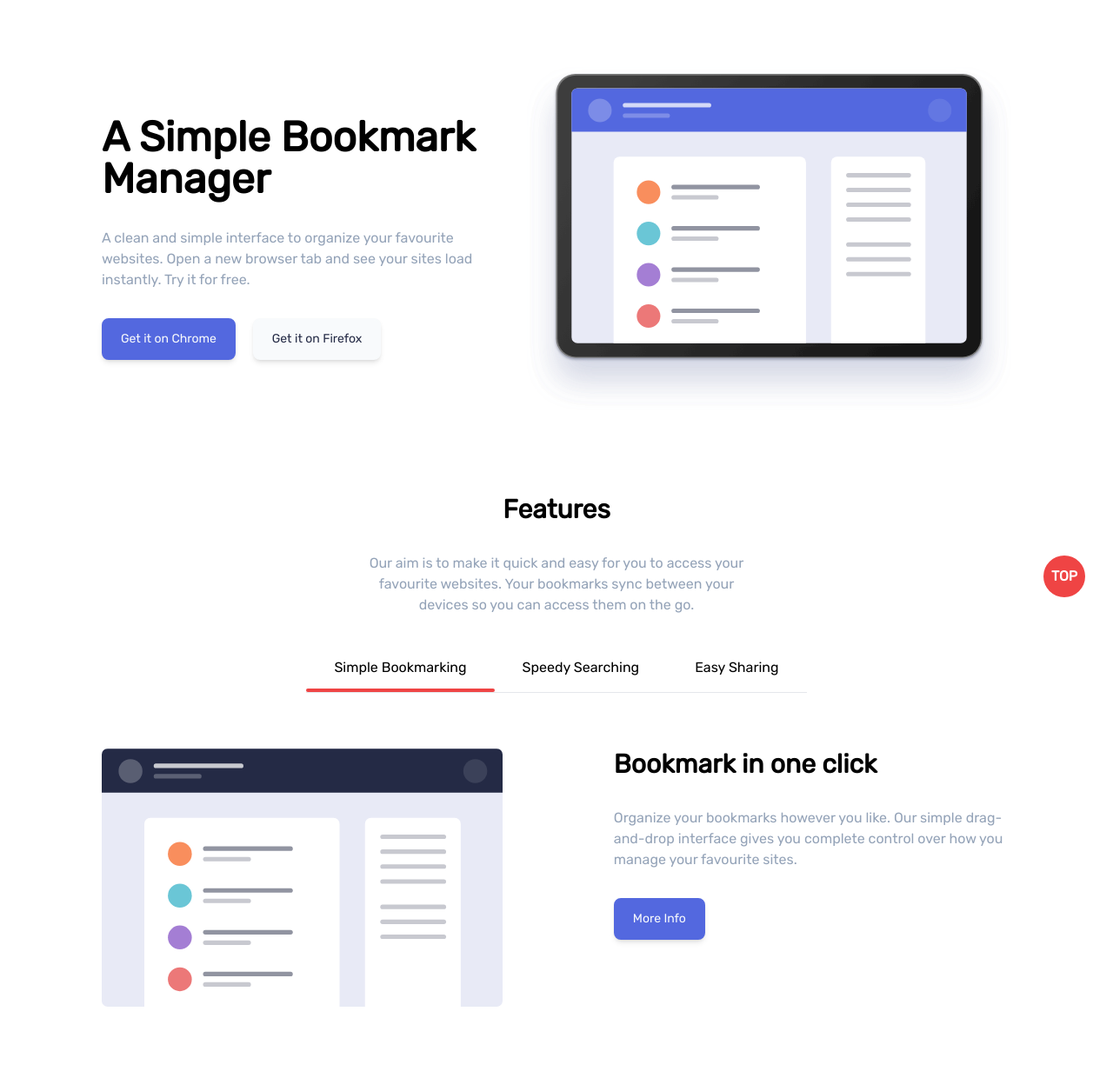
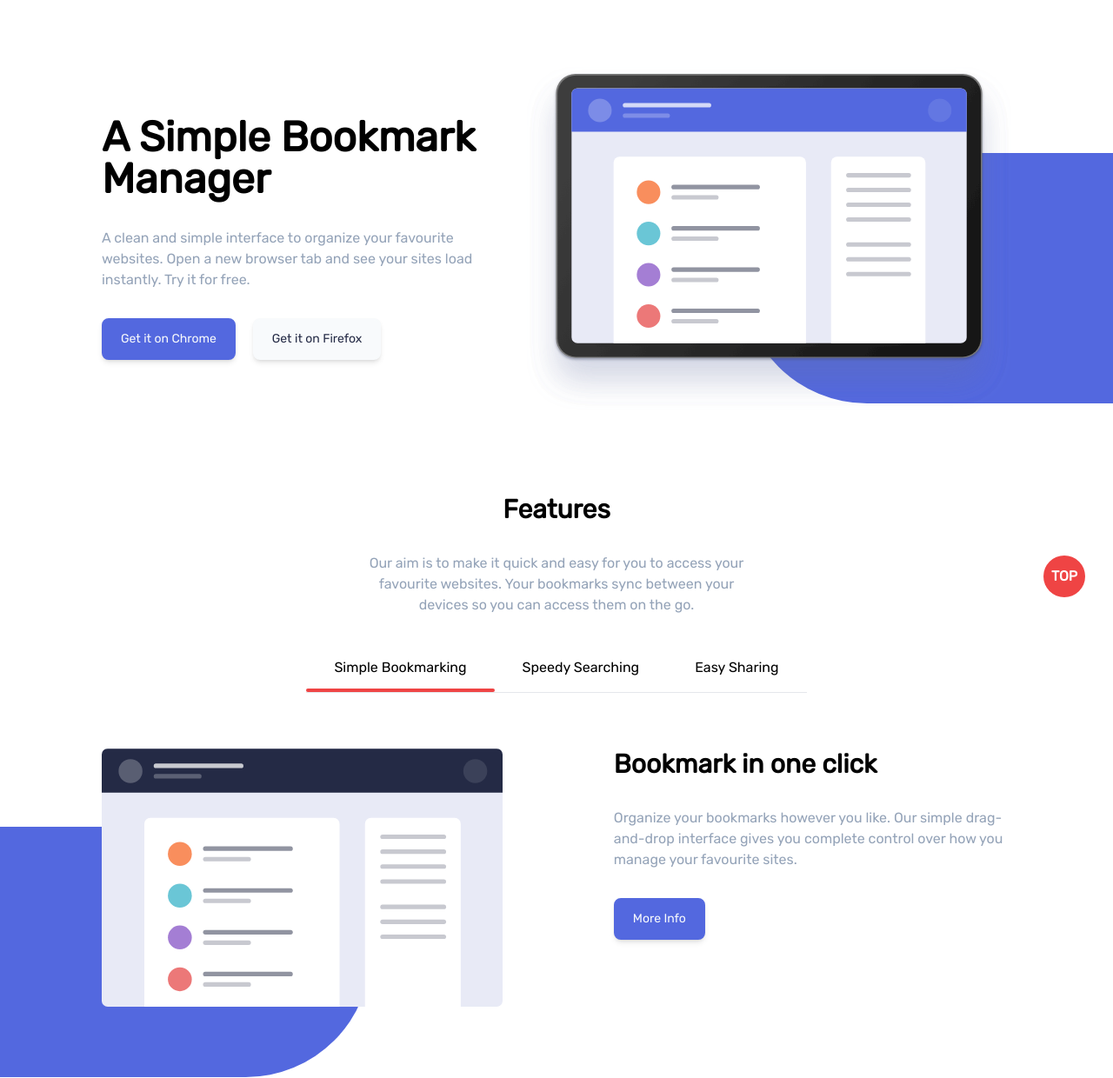
Before and after one commit to ryupesh/fem-landing-bookmark, a website: page public/index.html in a window 1280 px wide. Shown: the part 81-1321 px from the top of the page at 87% size. Drawn offline with Linux system fonts and the light colour scheme.

Commit message:
Added bg blue pill shapes

```diff
--- a/public/index.html
+++ b/public/index.html
@@ -76,7 +76,7 @@
 
     <main>
         <!-- hero section -->
-        <section>
+        <section class="relative bg-pill">
             <div class="container container-custom py-12">
                 <div class="flex items-center gap-8 flex-col md:flex-row">
                     <div class="md:order-1 md:content-end">
@@ -106,7 +106,7 @@
         </section>
 
         <!-- features section -->
-        <section>
+        <section class="relative bg-pill features">
             <div class="container container-custom py-12">
                 <div class="text-center space-y-8">
                     <h2 class="text-3xl font-semibold">Features</h2>
--- a/src/style.css
+++ b/src/style.css
@@ -41,9 +41,27 @@ div[data-accordion-panel]{
 .btn-contact{
     @apply bg-red-500 border-red-500 hover:bg-white hover:text-red-500 hover:border-red-500
 }
-.btn-contact.valid{
+.valid.btn-contact{
     @apply bg-green-500 border-green-500 hover:bg-green-500 hover:text-white hover:border-green-500
 }
+
+.bg-pill::after{
+    @apply content-[""] absolute top-1/4 bottom-0 right-0 h-48 w-1/2 bg-blue-300 -z-50 rounded-tl-full rounded-bl-full;
+}
+@screen md{
+
+.bg-pill::after{
+    @apply top-[30%] h-72 w-1/3
+    }
+}
+.features.bg-pill::after{
+    @apply -scale-x-100 left-0 top-[53%]
+}
+@screen md{
+    .features.bg-pill::after{
+        @apply top-[60%]
+        }
+    }
 /* * {
     outline: 1px solid red;
 } */
```
Also changed, not shown: public/style.css.
